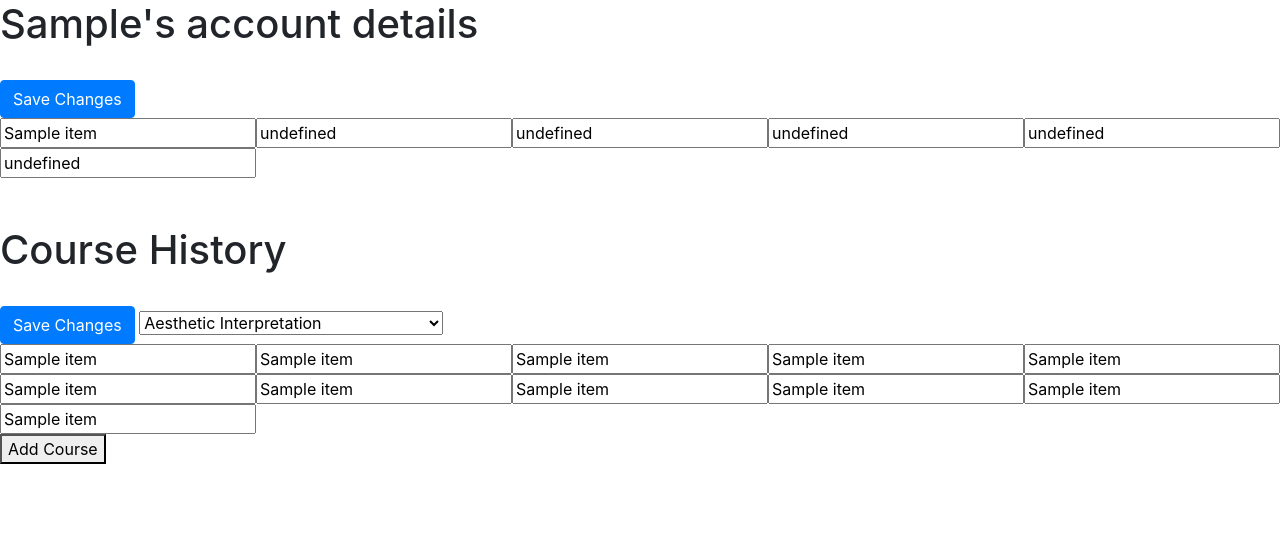
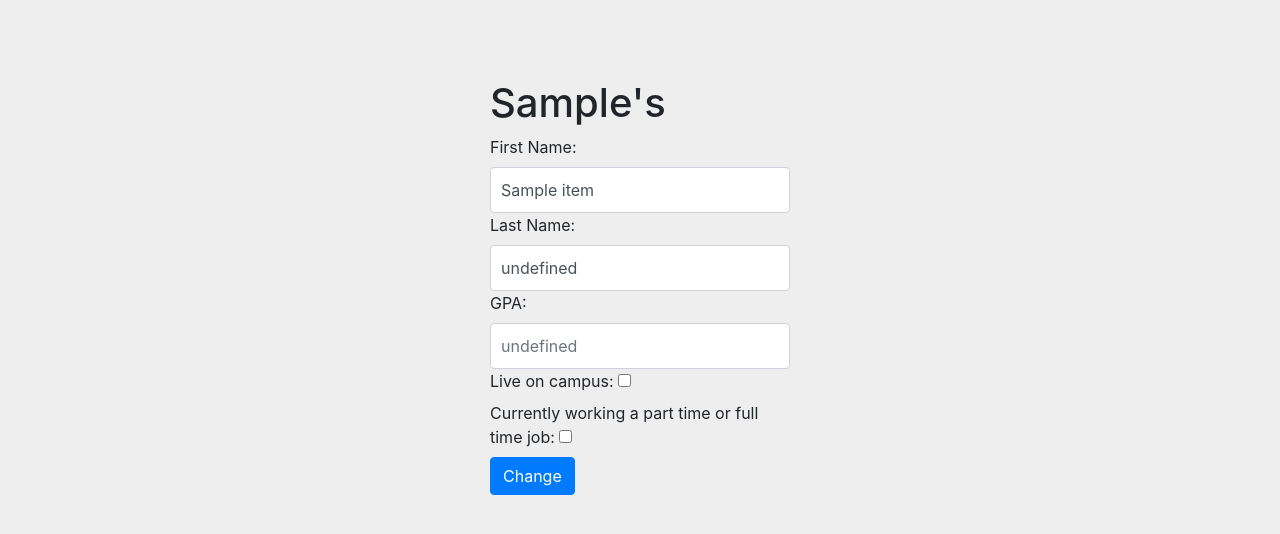
Before and after one commit to wolfejar/GradePredictionsWithMySQL, a Flask app: template templates/edit_account.html in a window 1280 px wide. Shown: the top 534 px of the page. Run offline with Flask 2, Linux system fonts and the light colour scheme; the template is opened without the code that fills it: most values are stand-ins (such as "Sample title", 1, 10 or a date in 2020); parts of the project's set-up code (start-up, migrations or seed data) failed here and were passed over; some libraries are stand-ins or nearby versions.

Commit message:
edit changes

```diff
--- a/application.py
+++ b/application.py
@@ -71,7 +71,21 @@ def edit_account_info_get():
 
 @application.route('/edit_account_student_info_post', methods=['POST'])
 def edit_account_student_info_post():
-    request.form.get('first_name')
+    first_name = request.form.get('firstname')
+    last_name = request.form.get('lastname')
+    on_campus = request.form.get('oncampus')
+    if(on_campus is None):
+        on_campus = 0
+    else:
+        on_campus = 1
+    is_working = request.form.get('isworking')
+    if(is_working is None):
+        is_working = 0
+    else:
+        is_working = 1
+
+    gpa = request.form.get('gpa')
+    sql.update_student_info(first_name,last_name,on_campus,is_working,gpa,session['email'])
     return account_home()
 
 
--- a/templates/edit_account.html
+++ b/templates/edit_account.html
@@ -5,29 +5,81 @@
     <title>Edit Account</title>
     <link rel="stylesheet" href="https://stackpath.bootstrapcdn.com/bootstrap/4.3.1/css/bootstrap.min.css"
           integrity="sha384-ggOyR0iXCbMQv3Xipma34MD+dH/1fQ784/j6cY/iJTQUOhcWr7x9JvoRxT2MZw1T" crossorigin="anonymous">
+    <link rel="stylesheet" href='../static/sign_up.css'>
     <script type=text/javascript src="../static/js/edit_account_scripts.js"></script>
 </head>
 
 <body>
 
-<H1>{{first_name}}'s account details</H1>
+
 <br>
 
-<form id="student_info_form" method="post" action="/edit_account_student_info_post">
-    <input id="student_info_button" class="btn btn-primary" type="submit" value="Save Changes">
+<form id="form-sign-up" class="form-sign-up" method="post" action="/edit_account_student_info_post">
+    <H1>{{first_name}}'s</H1>
+    <label for="firstname">First Name: </label>
+    <input type="text" id="firstname" name="firstname" class="form-control" s>
+    <label for="lastname">Last Name: </label>
+    <input type="text" id="lastname" name="lastname" class="form-control" s>
+    <label for="gpa" >GPA: </label>
+    <input type="number" max="4" min="0" id="gpa" name="gpa" class="form-control" s>
+    <label for="oncampus">Live on campus: <input id ="oncampus"type="checkbox" name="oncampus"><br></label>
+    <label for="isworking">Currently working a part time or full time job: <input id="isworking"type="checkbox" name="isworking"><br></label>
+<input id="student_info_button" class="btn btn-primary" type="submit" value= "Change" >
+</form>
+
+<!--array for info-->
 <script type="text/javascript">
     var student_info = [];
 </script>
+
+<!--<script type="text/javascript">load_student_info(student_info)</script>-->
+
+<!--<input type="hidden" id="info" name="info" value = "">
+<script>
+    var test = new Array();
+    test = return_student_info(student_info);
+    document.getElementById("info").value = test;
+</script>-->
+
+<!--get initial info-->
 {% for item in student_info %}
 <script type="text/javascript">student_info.push(['{{item}}']);</script>
 {% endfor %}
-    <script type="text/javascript">load_student_info(student_info)</script>
-</form>
+
+<!--get new info-->
+<script>
+    document.getElementById("firstname").value = student_info[0]
+    document.getElementById("lastname").value = student_info[1]
+
+    document.getElementById("gpa").value = student_info[3]
+    document.getElementById("oncampus").value = student_info[4]
+    document.getElementById("isworking").value = student_info[5]
+    document.getElementById("firstname").value = student_info[0]
+    document.getElementById("lastname").placeholder = student_info[1]
+
+    document.getElementById("gpa").placeholder = student_info[3]
+    if(student_info[4]==1)
+        document.getElementById("oncampus").checked = true
+    else
+        document.getElementById("oncampus").checked = false
+    if(student_info[5]==1)
+        document.getElementById("isworking").checked = true
+    else
+        document.getElementById("isworking").checked = false
+</script>
+
+<!--button-->
 <script>
     move_submit_button_to_bottom("student_info_button");
 </script>
+<!--
 <br><br><br>
 
+FirstName: <input type="text" id="firstname" name="firstname" class="form-control" s>
+LastName:  <input type="text" id="lastname" name="lastname" class="form-control"s>
+GPA: <input type="number" step="0.01" id="gpa" name="gpa" class="form-control" s>
+OnCampus: <input type="checkbox" id="oncampus" name="oncampus"class="form-control" s>
+IsWorking: <input type="checkbox" id="isworking" name="isworking" class="form-control" s>
 
 <H1>Course History</H1>
 <br>
@@ -49,7 +101,8 @@
     </script>
     {% endfor %}
 </form>
+-->
 <br>
-<button onclick="add_course_to_form()">Add Course</button>
+<!--<button onclick="add_course_to_form()">Add Course</button>-->
 </body>
 </html>
```
Also changed, not shown: sql_scripts.py (+7 -0 lines). Lines whose indentation alone changed are shown as unchanged.
